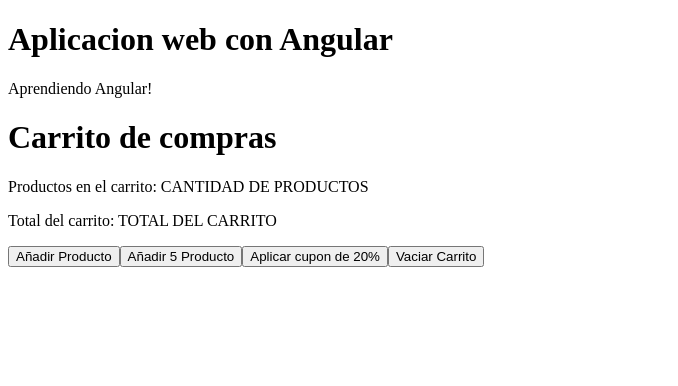
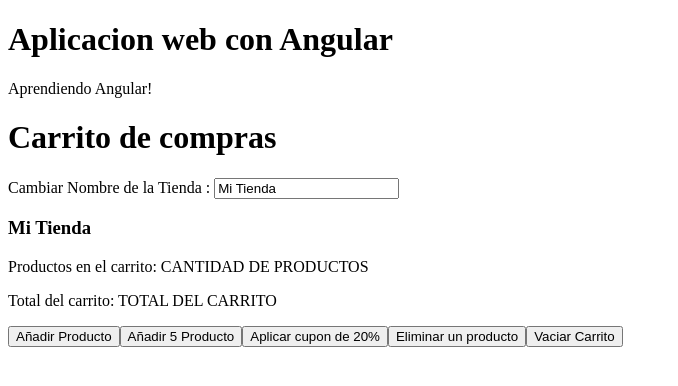
Before and after one commit to Ignacio-Molina-0804/UDemyWebCourse, an Angular app in the folder Angular/: page / in a window 1280 px wide. Shown: the top 386 px of the page, without its empty margins (0-678 px from the left). Built offline with nearby package versions, Linux system fonts and the light colour scheme.

Commit message:
Directivas y eventos

```diff
--- a/Angular/src/app/components/carrito/carrito.html
+++ b/Angular/src/app/components/carrito/carrito.html
@@ -2,12 +2,17 @@
 
 <div>
 
+    <p>Cambiar Nombre de la Tienda : <input type="text" [(ngModel)] = "nombreTienda"/></p>
+
+
+    <h3>{{nombreTienda}}</h3>
     <p>Productos en el carrito: CANTIDAD DE PRODUCTOS</p>
     <p>Total del carrito: TOTAL DEL CARRITO</p>
 
-    <button>Añadir Producto</button>
+    <button (click)="addProducto()">Añadir Producto</button>
     <button>Añadir 5 Producto</button>
     <button>Aplicar cupon de 20%</button>
+    <button>Eliminar un producto</button>
     <button>Vaciar Carrito</button>
 
 </div>
--- a/Angular/src/app/components/carrito/carrito.ts
+++ b/Angular/src/app/components/carrito/carrito.ts
@@ -1,12 +1,14 @@
 import { Component } from '@angular/core';
+import { FormsModule } from '@angular/forms';
 
 @Component({
   selector: 'app-carrito',
-  imports: [],
+  imports: [FormsModule],
   templateUrl: './carrito.html',
   styleUrl: './carrito.css',
 })
 export class Carrito {
+  nombreTienda: string = "Mi Tienda"
   cantidadProductos: number = 0;
   totalCarrito: number = 0;
   notificacion: string = '';
@@ -30,4 +32,15 @@
       this.notificacion = '';
     }
   }
+
+  addProducto(){
+
+    this.cantidadProductos += 1;
+    this.totalCarrito += 37;
+
+    console.log(`Nuevo productor añadido, Precio total actual ${this.totalCarrito}`)
+
+    this.comprobarNotificacion()
+
+  }
 }
```
